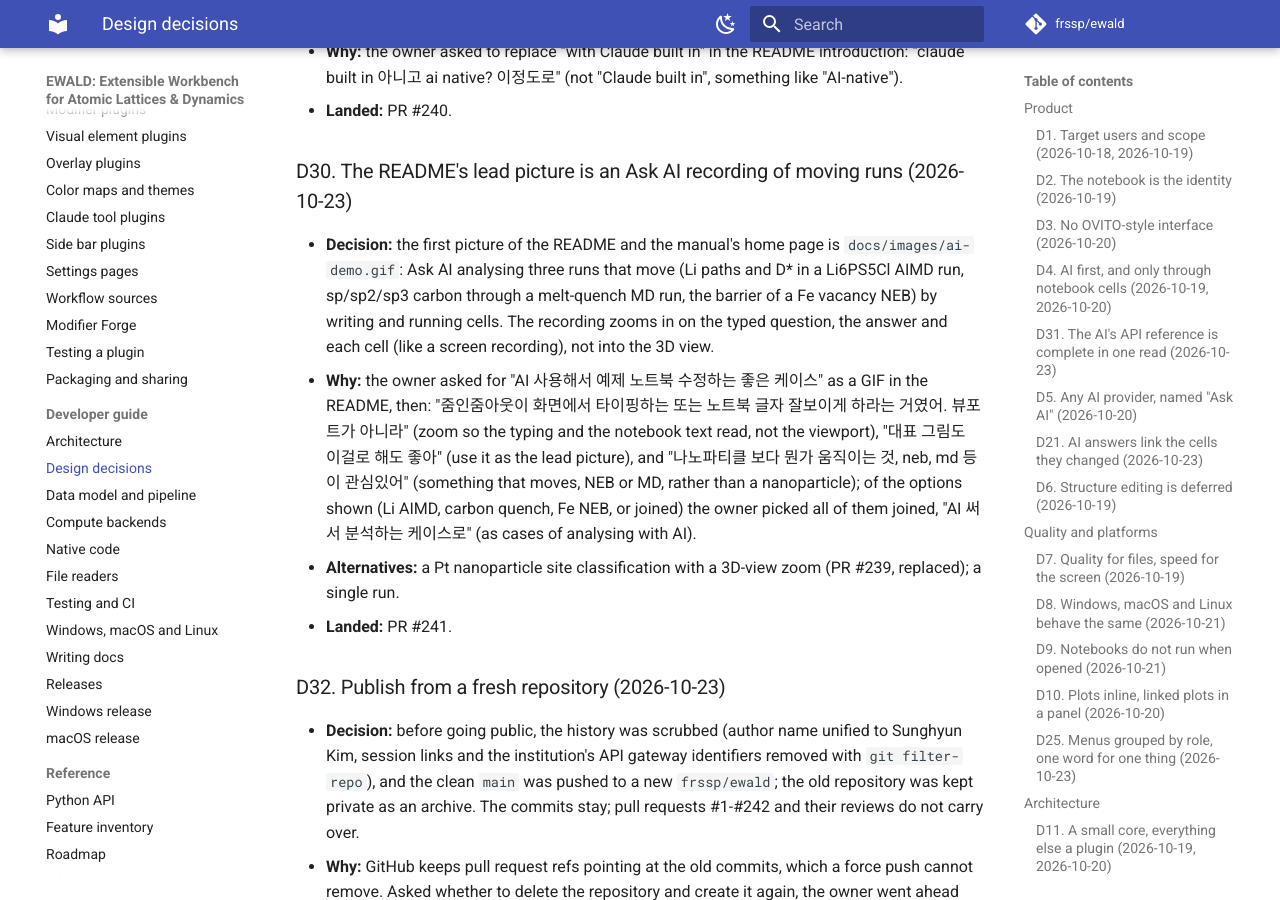
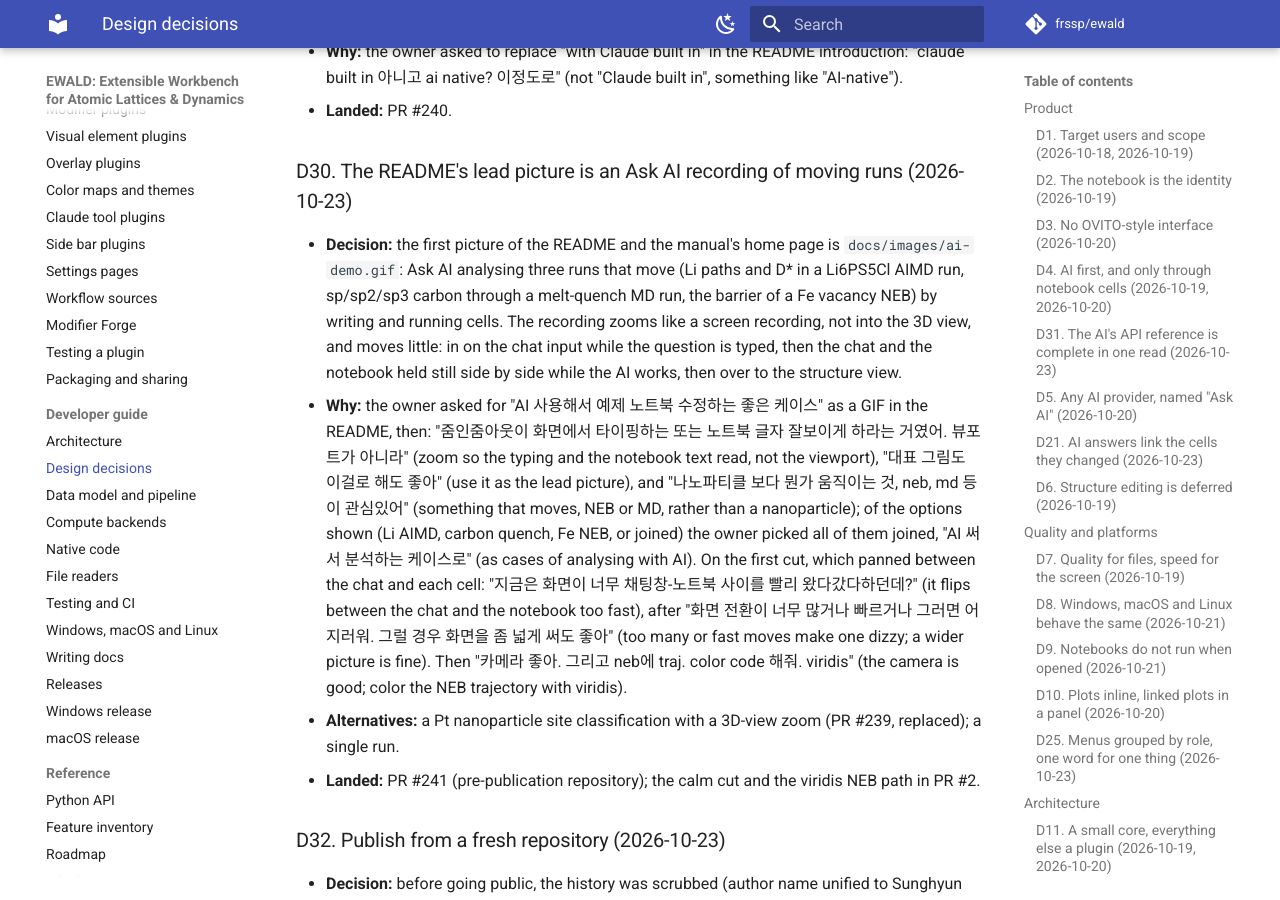
Before and after one commit to frssp/ewald, an MkDocs documentation site: the page built from docs/developer/decisions.md, in a window 1280 px wide and 900 px high, scrolled down 9152 px. Built offline with MkDocs 1.6.1 and Material for MkDocs 9.7.7, drawn with Linux system fonts in a browser that asks for light colours; comment, search, counter and statistics services are not loaded.

Commit message:
ai-demo.gif: hold chat and notebook still while the AI works; viridis NEB path
The owner found the picture flipping between the chat and the notebook too
fast. Each scene now moves three times, slowly: in on the chat input while the
question is typed, then chat and notebook side by side held still while the AI
answers and writes cells, then over to the structure view for the run.
The NEB scene colors the hopping atom's path by image with viridis (owner's
request) and draws the atoms smaller so the path shows; the GIF palette keeps
the color-map colors. 800 px, 85 s, 6.0 MB. D30 updated.

Co-Authored-By: Claude Opus 5.5 (1M context) <noreply@anthropic.com>

```diff
--- a/docs/developer/decisions.md
+++ b/docs/developer/decisions.md
@@ -332,18 +332,23 @@ Pull request numbers up to #242 refer to the pre-publication repository, which i
 - **Decision:** the first picture of the README and the manual's home page is
   `docs/images/ai-demo.gif`: Ask AI analysing three runs that move (Li paths and D* in a
   Li6PS5Cl AIMD run, sp/sp2/sp3 carbon through a melt-quench MD run, the barrier of a Fe vacancy
-  NEB) by writing and running cells. The recording zooms in on the typed question, the answer and
-  each cell (like a screen recording), not into the 3D view.
+  NEB) by writing and running cells. The recording zooms like a screen recording, not into the
+  3D view, and moves little: in on the chat input while the question is typed, then the chat and
+  the notebook held still side by side while the AI works, then over to the structure view.
 - **Why:** the owner asked for "AI 사용해서 예제 노트북 수정하는 좋은 케이스" as a GIF in the
   README, then: "줌인줌아웃이 화면에서 타이핑하는 또는 노트북 글자 잘보이게 하라는 거였어. 뷰포트가
   아니라" (zoom so the typing and the notebook text read, not the viewport), "대표 그림도 이걸로
   해도 좋아" (use it as the lead picture), and "나노파티클 보다 뭔가 움직이는 것, neb, md 등이
   관심있어" (something that moves, NEB or MD, rather than a nanoparticle); of the options shown
   (Li AIMD, carbon quench, Fe NEB, or joined) the owner picked all of them joined, "AI 써서 분석하는
-  케이스로" (as cases of analysing with AI).
+  케이스로" (as cases of analysing with AI). On the first cut, which panned between the chat and each cell:
+  "지금은 화면이 너무 채팅창-노트북 사이를 빨리 왔다갔다하던데?" (it flips between the chat and the
+  notebook too fast), after "화면 전환이 너무 많거나 빠르거나 그러면 어지러워. 그럴 경우 화면을 좀 넓게
+  써도 좋아" (too many or fast moves make one dizzy; a wider picture is fine). Then "카메라 좋아. 그리고 neb에 traj. color code
+  해줘. viridis" (the camera is good; color the NEB trajectory with viridis).
 - **Alternatives:** a Pt nanoparticle site classification with a 3D-view zoom (PR #239, replaced);
   a single run.
-- **Landed:** PR #241.
+- **Landed:** PR #241 (pre-publication repository); the calm cut and the viridis NEB path in PR #2.
 
 ### D32. Publish from a fresh repository (2026-10-23)
 
```
Also changed, not shown: docs/images/make_ai_demo.py (+25 -35 lines), 1 other file.
